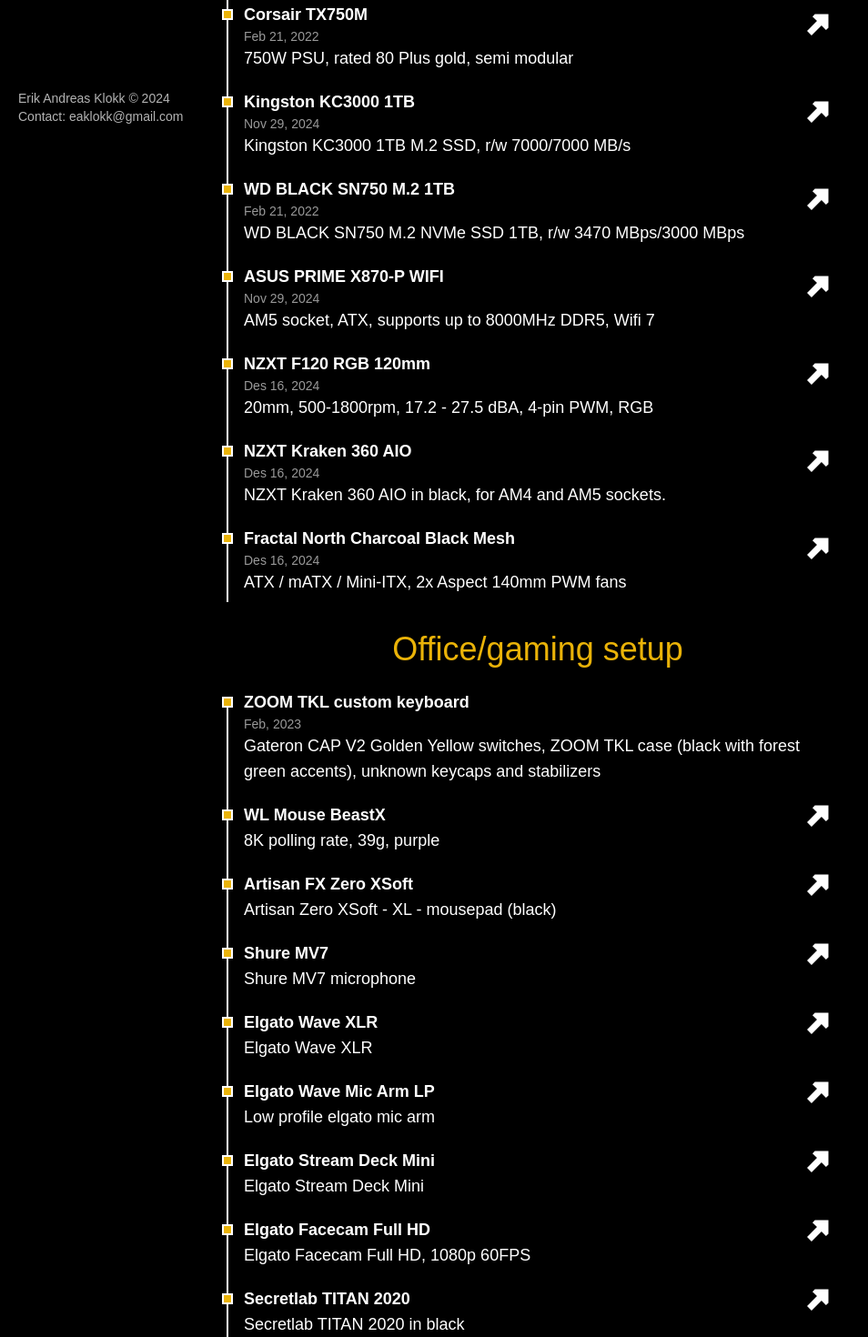
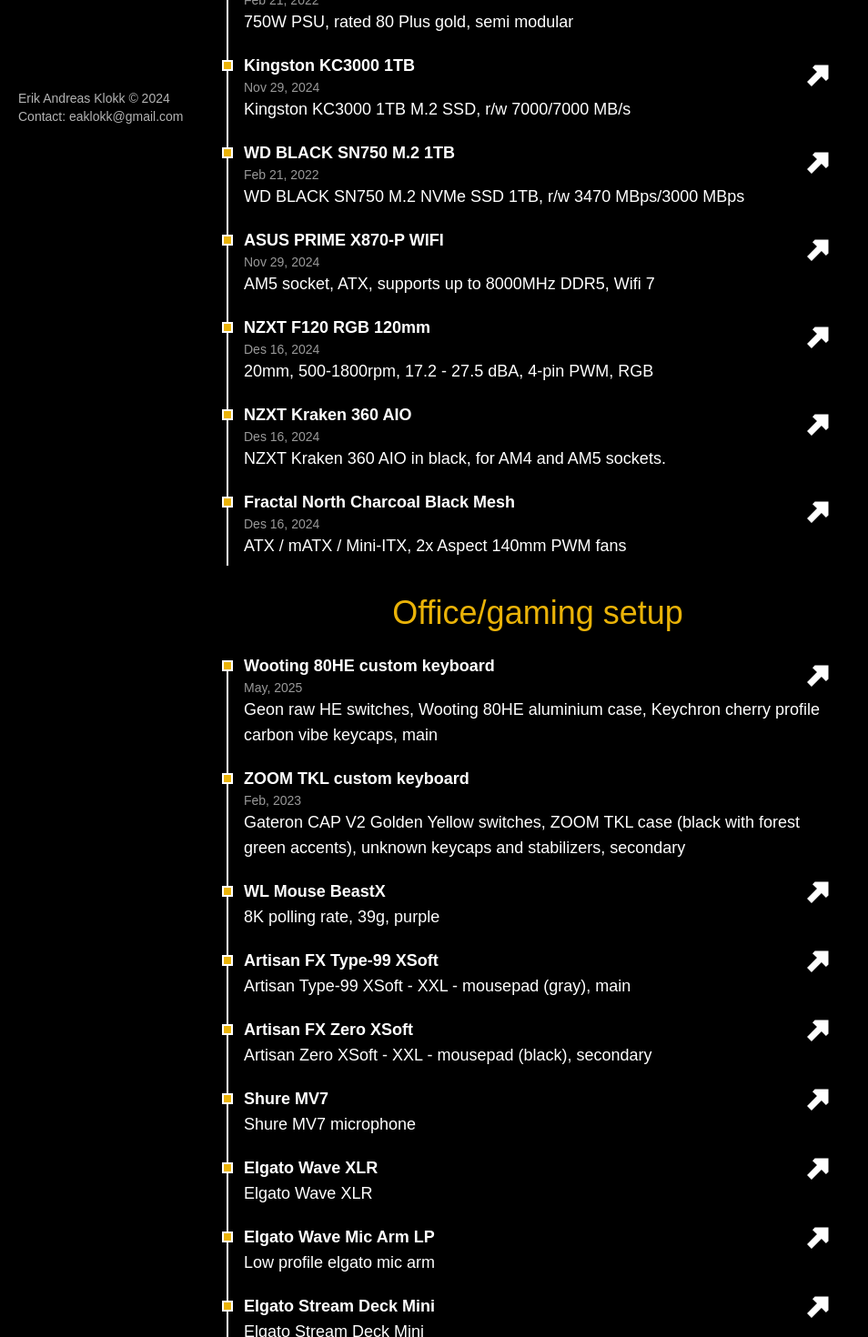
Before and after one commit to ErikAndreasKlokk/Portfolio, a SvelteKit app: page /homeoffice in a window 1280 px wide. Shown: the part 642-2112 px from the top of the page at 91% size, without its empty margins (0-954 px from the left). Built offline with nearby package versions, Linux system fonts and the light colour scheme.

Commit message:
Added new items to office list and removed and added wishes from wishlist

```diff
--- a/src/routes/+layout.svelte
+++ b/src/routes/+layout.svelte
@@ -9,7 +9,7 @@
 </script>
 
 <svelte:head >
-    <title>Erik Klokk</title>
+    <title>Erik Andreas Klokk</title>
 </svelte:head>
 
 <div class=" max-w-[1200px] w-full breakpoint:max-w-[600px]">
--- a/src/routes/homeoffice/+page.svelte
+++ b/src/routes/homeoffice/+page.svelte
@@ -7,7 +7,7 @@
       <SideProfile />
       <div class=" flex flex-col items-start w-7/12  h-full px-5 breakpoint:w-fit breakpoint:items-center">
 
-          <div class=" flex w-full items-center flex-col mt-10">
+          <div class=" flex w-full items-center flex-col">
               <h2 class=" text-4xl text-yellow-500 mb-6 text-center">Main PC</h2>
               <Wish title="AMD Ryzen 7 9800X3D" date="Jan 8, 2025" desc="8 cores, 16 threads, 4.7 GHz base clockspeed, 5.2 GHz top clockspeed" link="https://www.komplett.no/product/1315831/datautstyr/pc-komponenter/prosessorer/amd-ryzen-7-9800x3d-cpu?queryid=5287d22d3da9cf1da301bee42bc402e1&sort=None#"/>
               <Wish title="Nvidia GeForce RTX 3070TI" date="Feb 21, 2022" desc="ASUS GeForce RTX 3070 Ti TUF OC" link="https://www.komplett.no/product/1188792?noredirect=true#"/>
@@ -24,9 +24,11 @@
 
           <div class=" flex w-full items-center flex-col mt-10">
               <h2 class=" text-4xl text-yellow-500 mb-6 text-center">Office/gaming setup</h2>
-              <Wish title="ZOOM TKL custom keyboard" date="Feb, 2023" desc="Gateron CAP V2 Golden Yellow switches, ZOOM TKL case (black with forest green accents), unknown keycaps and stabilizers"/>
+              <Wish title="Wooting 80HE custom keyboard" date="May, 2025" desc="Geon raw HE switches, Wooting 80HE aluminium case, Keychron cherry profile carbon vibe keycaps, main" link="https://wooting.io/configurator/wooting-80he?model=ISO&lang=Nordic&keycaps=none&quantity=1&product=module&switches=54037562261848&case=47937557004632"/>
+              <Wish title="ZOOM TKL custom keyboard" date="Feb, 2023" desc="Gateron CAP V2 Golden Yellow switches, ZOOM TKL case (black with forest green accents), unknown keycaps and stabilizers, secondary"/>
               <Wish title="WL Mouse BeastX" desc="8K polling rate, 39g, purple" link="https://www.wlmouse.com/en-wl/products/beast-x-8k-wireless-gaming-mouse?variant=48748797526314"/>
-              <Wish title="Artisan FX Zero XSoft" desc="Artisan Zero XSoft - XL - mousepad (black)" link="https://www.maxgaming.no/no/musematter/fx-zero-xsoft-xl-svart"/>
+              <Wish title="Artisan FX Type-99 XSoft" desc="Artisan Type-99 XSoft - XXL - mousepad (gray), main" link="https://www.maxgaming.no/no/musematter/musematte-fx-type-99-soft-xxl-svart"/>
+              <Wish title="Artisan FX Zero XSoft" desc="Artisan Zero XSoft - XXL - mousepad (black), secondary" link="https://www.maxgaming.no/no/musematter/musematte-fx-zero-xsoft-xxl-svart"/>
               <Wish title="Shure MV7" desc="Shure MV7 microphone" link="https://www.maxgaming.no/no/mikrofoner/mv7-podcast-mikrofon-svart"/>
               <Wish title="Elgato Wave XLR" desc="Elgato Wave XLR" link="https://www.komplett.no/product/1242789/datautstyr/streaming/mikrofon/elgato-wave-xlr"/>
               <Wish title="Elgato Wave Mic Arm LP" desc="Low profile elgato mic arm" link="https://www.komplett.no/product/1200519/datautstyr/streaming/streaming-tilbehoer/elgato-wave-mic-arm-lp"/>
--- a/src/routes/wishlist/+page.svelte
+++ b/src/routes/wishlist/+page.svelte
@@ -9,8 +9,7 @@
 
         <div class=" flex w-full items-center flex-col">
             <h2 class=" text-4xl text-yellow-500 mb-6 text-center">Wishlist</h2>
-            <Wish title='New custom keyboard' desc="I've already got a custom keyboard, but the experience of researching and building one was fun" date="Des 19, 2024"/>
-            <Wish isLast={true} title='Artisan FX Type-99' desc="Artisan FX Type-99 - XSOFT - XL - Black" date="Des 19, 2024" link="https://www.maxgaming.no/no/musematter/musematte-fx-type-99-xsoft-xl-svart"/>
+            <Wish isLast={true} title="Usb hub" desc="Usb hub with both usb-a's and usb-c's" date="Apr 15, 2025"/>
             <!-- <Wish title="" desc="" date="Nov 13, 2024" link=""/> -->
         </div>
 
```
